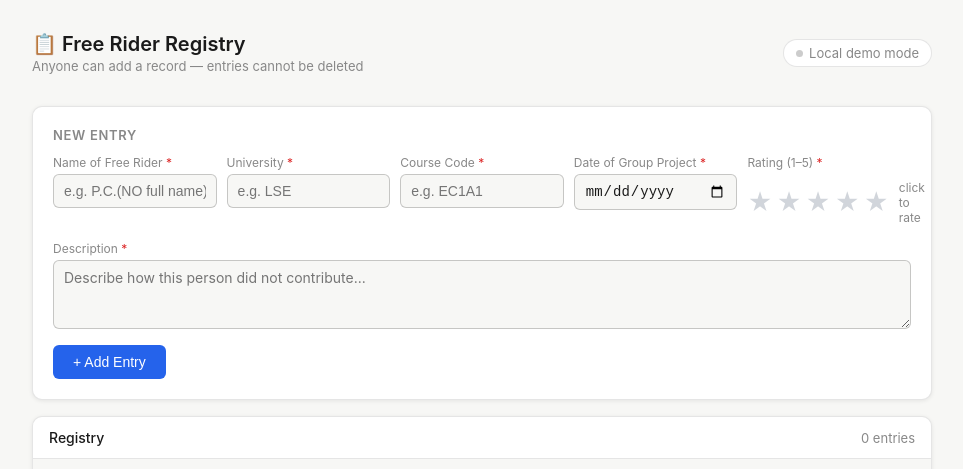
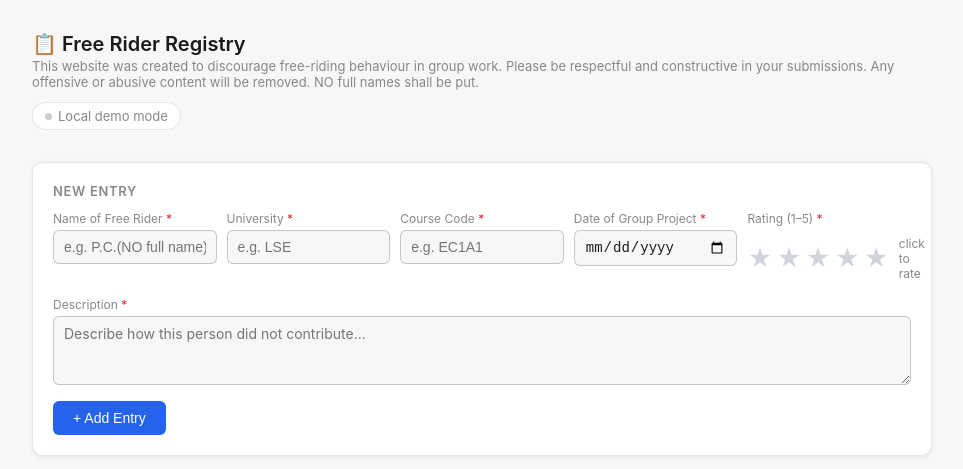
Before and after one commit to bonniebeanz/anti-free-riders, a plain HTML site: page index.html in a window 1280 px wide. Shown: the top 469 px of the page, without its empty margins (158-1121 px from the left). Drawn offline with Linux system fonts and the light colour scheme.

Commit message:
Update index.html

```diff
--- a/index.html
+++ b/index.html
@@ -216,7 +216,7 @@
   <header>
     <div class="header-left">
       <h1>📋 Free Rider Registry</h1>
-      <p>Anyone can add a record — entries cannot be deleted</p>
+      <p>This website was created to discourage free-riding behaviour in group work. Please be respectful and constructive in your submissions. Any offensive or abusive content will be removed. NO full names shall be put.</p>
     </div>
     <div class="status-dot">
       <span class="dot" id="statusDot"></span>
```
